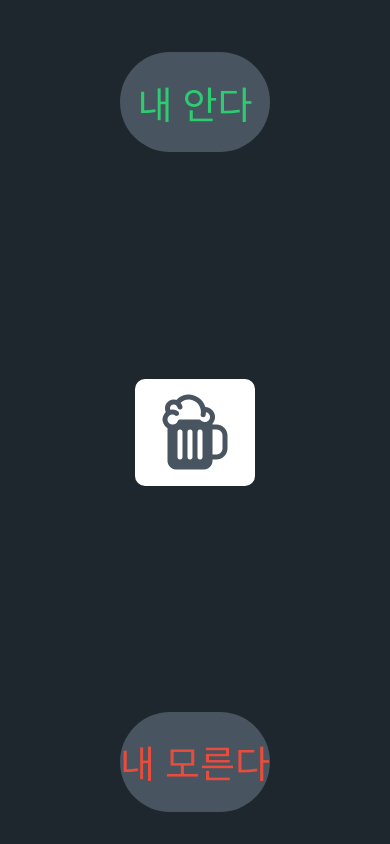
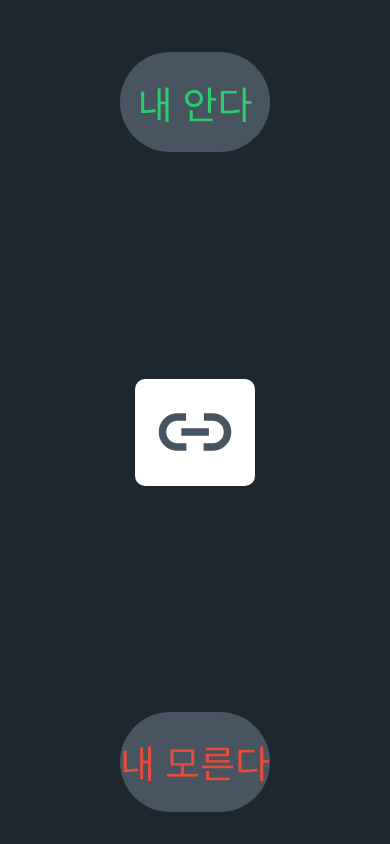
Before and after one commit to Young-BLUE/react-native-langApp, a React Native app: screen / in a window 390 px wide. Built offline with nearby package versions, Linux system fonts and the light colour scheme.

Commit message:
Card Project 8 다음 아이콘 등장해서 무한 아이콘 등장처럼 보이게 반복

```diff
--- a/App.js
+++ b/App.js
@@ -110,7 +110,7 @@ export default function App() {
               easing: Easing.linear,
               useNativeDriver: true,
             }),
-          ]).start();
+          ]).start(nextIcon);
         } else {
           Animated.parallel([onPressOut, goHome]).start();
         }
@@ -119,7 +119,21 @@ export default function App() {
   ).current;
 
   // State
-
+  const [index, setIndex] = useState(0);
+  const nextIcon = () => {
+    // Word 안에 넣어 처리한 scale 0 과 opacity 0 을 1로 돌려준다
+    Animated.parallel([
+      Animated.spring(scale, {
+        toValue: 1,
+        useNativeDriver: true,
+      }),
+      Animated.spring(opacity, {
+        toValue: 1,
+        useNativeDriver: true,
+      }),
+    ]).start();
+    setIndex((prev) => prev + 1);
+  };
   return (
     <Wrapper>
       <Container>
@@ -140,7 +154,7 @@ export default function App() {
               transform: [...position.getTranslateTransform(), { scale }],
             }}
           >
-            <Ionicons name={"beer"} color={GREY} size={80} />
+            <Ionicons name={icons[index]} color={GREY} size={80} />
           </IconCard>
         </Center>
         <Edge>
```
